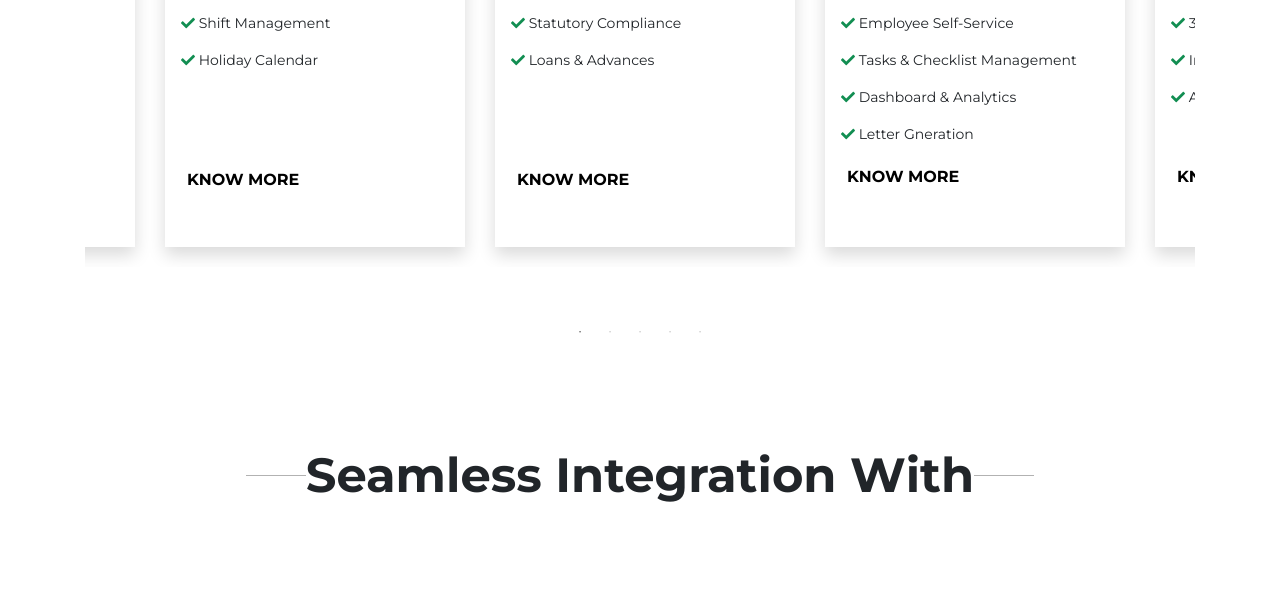
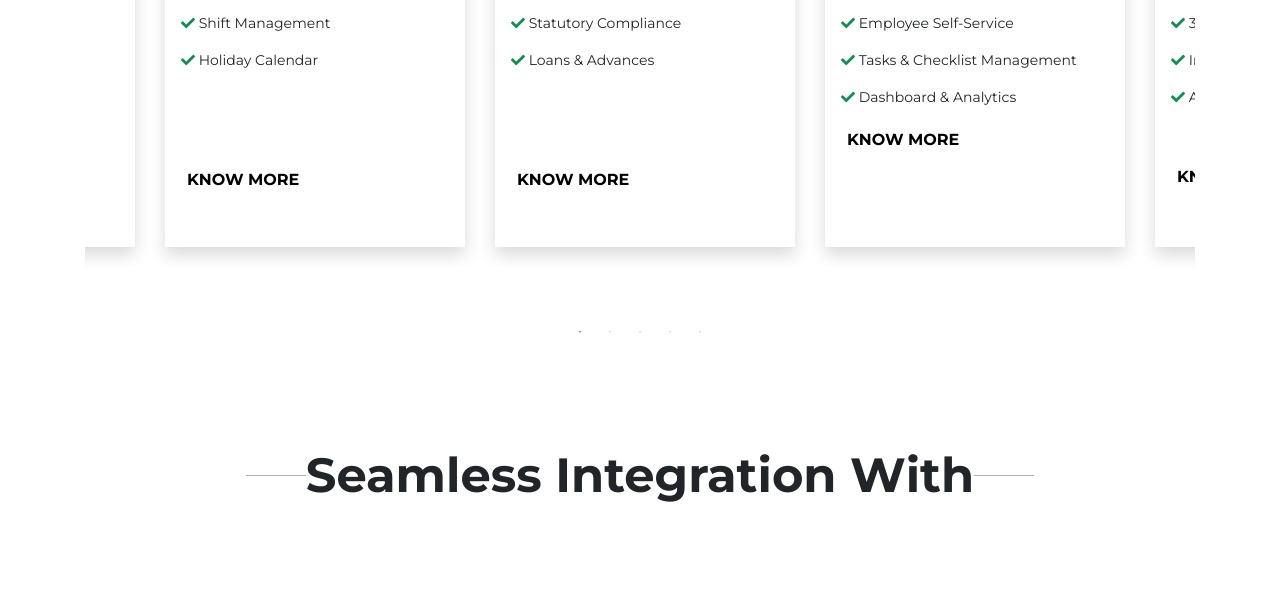
Before and after one commit to bartimaj94/hr, a plain HTML site: page index.html in a window 1280 px wide. Shown: the part 1730-2320 px from the top of the page. Drawn offline with nearby package versions, Linux system fonts and the light colour scheme; a web font is replaced by a local one.

Commit message:
Update index.html

```diff
--- a/index.html
+++ b/index.html
@@ -215,7 +215,6 @@
               <i class="fas fa-check"></i>&nbsp;Tasks & Checklist Management
             </p>
             <p><i class="fas fa-check"></i>&nbsp;Dashboard & Analytics</p>
-            <p><i class="fas fa-check"></i>&nbsp;Letter Gneration</p>
             <button class="btn-price--2">KNOW MORE</button>
           </div>
           <div class="price__card--3 text-left">
```
